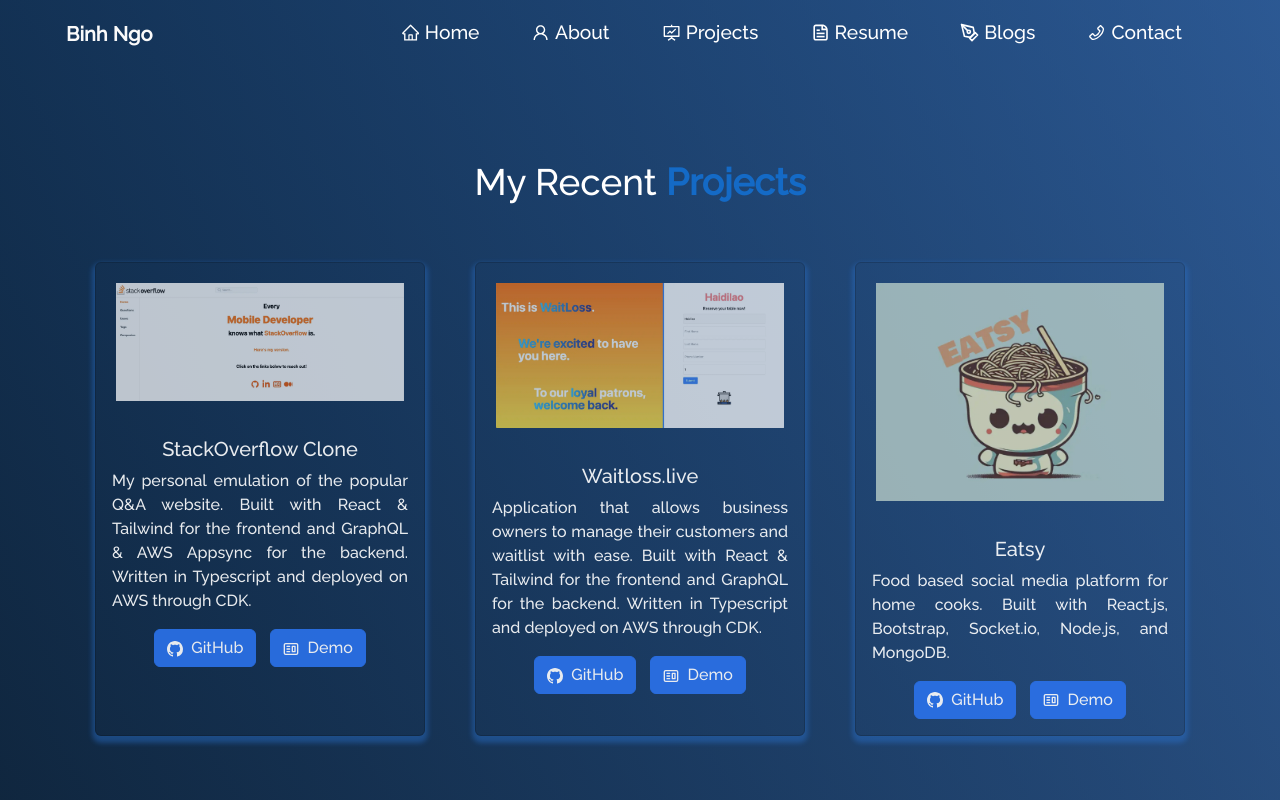
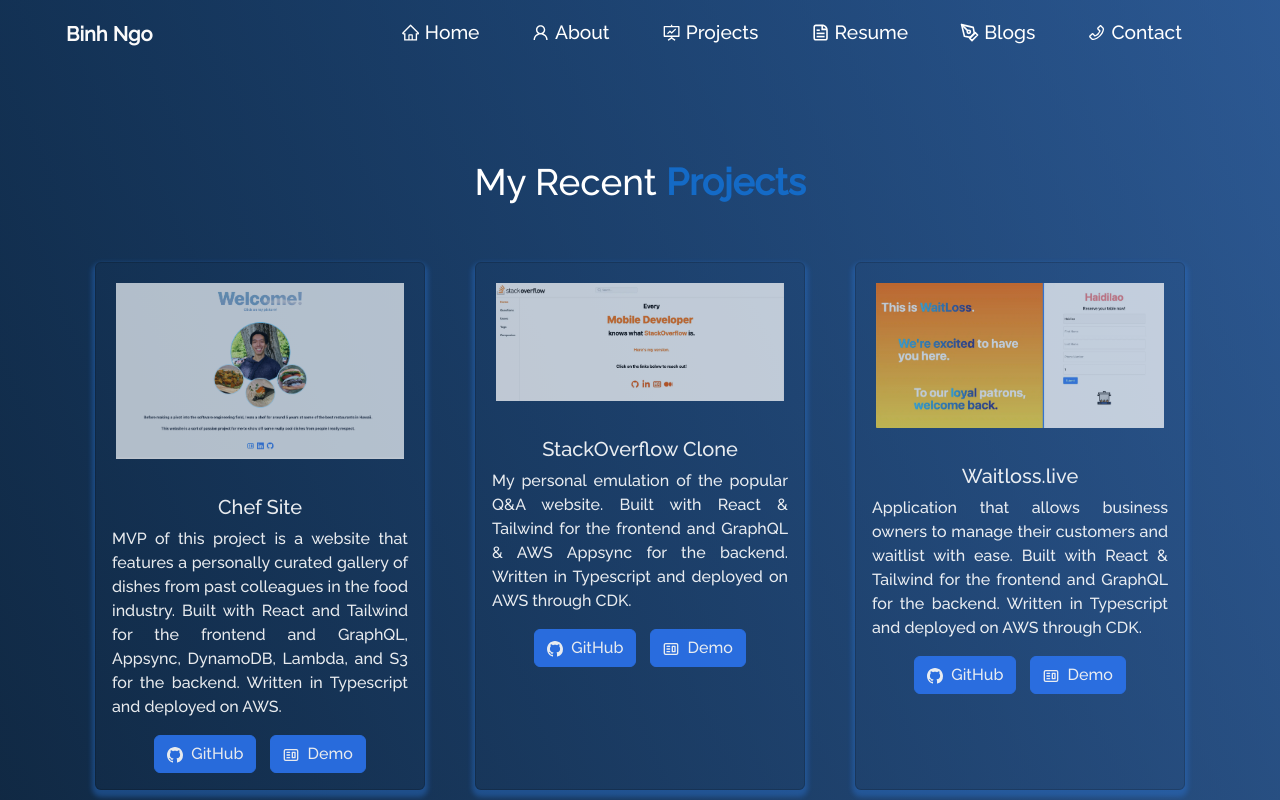
Before and after one commit to binh-ngo/react-portfolio, a React (Create React App) app: page /project in a window 1280 px wide. Shown: the top 800 px of the page. Built offline with nearby package versions, Linux system fonts and the light colour scheme.

Commit message:
updated projects

```diff
--- a/src/components/Projects/Projects.js
+++ b/src/components/Projects/Projects.js
@@ -10,7 +10,7 @@
 import pomodoro from "../../assets/pomodoro.webp"
 import stackOverflow from "../../assets/stackoverflow.webp"
 import waitloss from "../../assets/waitloss.webp"
-
+import chefsite from "../../assets/chefsite.webp"
 
 function Projects() {
   return (
@@ -20,6 +20,18 @@
           My Recent <strong className="blue">Projects </strong>
         </h1>
         <Row style={{ justifyContent: "center", paddingBottom: "10px" }}>
+
+          <Col md={4} className="project-card">
+            <ProjectCard
+              imgPath={chefsite}
+              isBlog={false}
+              title="Chef Site"
+              description="MVP of this project is a website that features a personally curated gallery of dishes from past colleagues in the food industry. Built with React and Tailwind for the frontend and GraphQL, Appsync, DynamoDB, Lambda, and S3 for the backend. Written in Typescript and deployed on AWS."
+              ghLink="https://github.com/binh-ngo/chef-site"
+              demoLink="d207pofyxzgui1.cloudfront.net"
+            />
+          </Col>
+
           <Col md={4} className="project-card">
             <ProjectCard
               imgPath={stackOverflow}
```
Also changed, not shown: src/assets/chefsite.webp (added).
